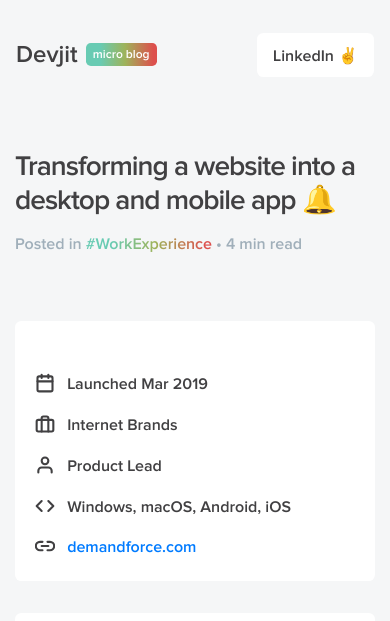
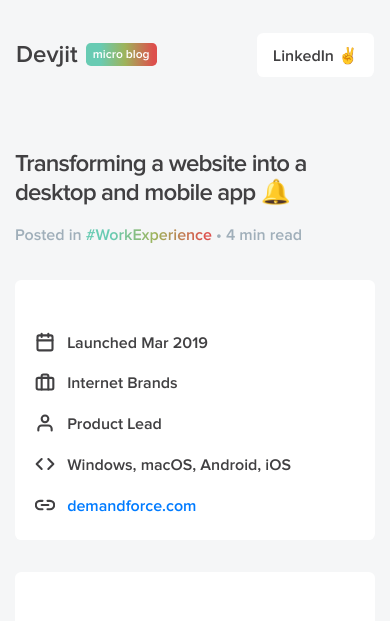
Before and after one commit to devjitbedi/microblog, a plain HTML site: page df.html in a window 390 px wide. Shown: the top 621 px of the page. Drawn offline with nearby package versions, Linux system fonts and the light colour scheme; a script that the page names is missing.

Commit message:
release 6

```diff
--- a/app.css
+++ b/app.css
@@ -49,7 +49,7 @@ body {
 
 h1 {
 
-	font-size: 1.75rem;
+	font-size: 1.5rem;
 
 }
 
@@ -247,7 +247,7 @@ footer a svg {
 .intro-section {
 
 	padding-top: 4em;
-	padding-bottom: 3em;
+	padding-bottom: 1em;
 }
 
 
@@ -362,6 +362,11 @@ h3, h4, p, a {
 	display: inline-block;
 }
 
+.intro-section {
+
+	padding-bottom: 3em;
+}
+
 .card-home .card-col:nth-child(even) {
 
 	padding-top: 6em;
--- a/df.html
+++ b/df.html
@@ -47,7 +47,7 @@
 
 			<div class = "col-12 col-md-11 col-lg-10 text-container">
 
-				<h1 class = "col-12 col-md-8 px-0"> Transforming a website into a desktop and mobile app &#128276; </span> </h1>
+				<h1 class = "col-10 col-md-8 px-0"> Transforming a website into a desktop and mobile app &#128276; </span> </h1>
 				<p class = "text-accent pt-2"> Posted in <span class = "text-gradient">#WorkExperience</span> • 4 min read </p>
 
 			</div>
```
Also changed, not shown: olb.html (+1 -1 lines), updates.html (+1 -1 lines).
